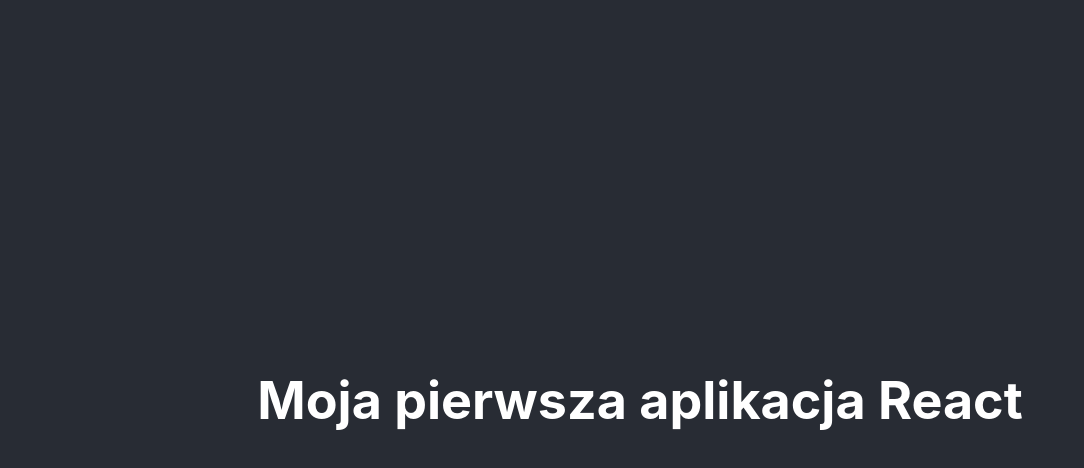
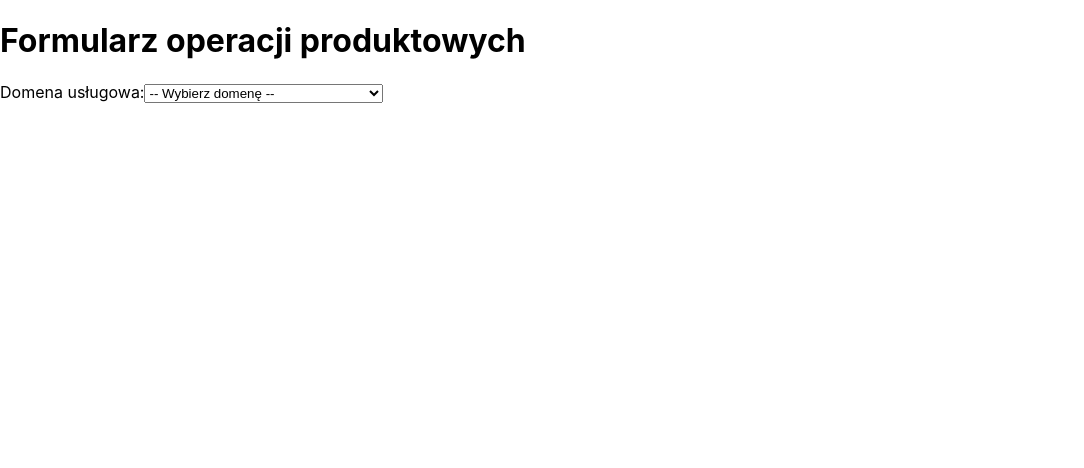
Before and after one commit to mirfor/vendopia-app, a React (Create React App) app: page / in a window 1280 px wide. Shown: the top 468 px of the page, without its empty margins (0-1084 px from the left). Built offline with nearby package versions, Linux system fonts and the light colour scheme.

Commit message:
Update App.js

```diff
--- a/src/App.js
+++ b/src/App.js
@@ -1,13 +1,76 @@
-import './App.css';
+import React, { useState } from "react";
+import data from "./data.json"; // Umieść plik JSON w src/data.json
 
-function App() {
+export default function App() {
+  const [selectedDomain, setSelectedDomain] = useState("");
+  const [selectedOperation, setSelectedOperation] = useState("");
+
+  const domains = Object.keys(data);
+  const operations =
+    selectedDomain && data[selectedDomain]?.serviceOperations || [];
+  const selectedDetails = operations.find(
+    (op) => op.name === selectedOperation
+  );
+
   return (
-    <div className="App">
-      <header className="App-header">
-        <h1>Moja pierwsza aplikacja React</h1>
-      </header>
+    <div className="p-6 max-w-2xl mx-auto">
+      <h1 className="text-2xl font-bold mb-4">Formularz operacji produktowych</h1>
+
+      <label className="block mb-2">Domena usługowa:</label>
+      <select
+        className="w-full p-2 border rounded mb-4"
+        value={selectedDomain}
+        onChange={(e) => {
+          setSelectedDomain(e.target.value);
+          setSelectedOperation("");
+        }}
+      >
+        <option value="">-- Wybierz domenę --</option>
+        {domains.map((domain) => (
+          <option key={domain} value={domain}>
+            {data[domain].serviceDomain}
+          </option>
+        ))}
+      </select>
+
+      {operations.length > 0 && (
+        <>
+          <label className="block mb-2">Operacja:</label>
+          <select
+            className="w-full p-2 border rounded mb-4"
+            value={selectedOperation}
+            onChange={(e) => setSelectedOperation(e.target.value)}
+          >
+            <option value="">-- Wybierz operację --</option>
+            {operations.map((op) => (
+              <option key={op.name} value={op.name}>
+                {op.name}
+              </option>
+            ))}
+          </select>
+        </>
+      )}
+
+      {selectedDetails && (
+        <div className="bg-gray-100 p-4 rounded">
+          <h2 className="text-xl font-semibold mb-2">Szczegóły operacji</h2>
+          <p><strong>Opis:</strong> {selectedDetails.description}</p>
+          <p><strong>Częstotliwość:</strong> {selectedDetails.executionFrequency}</p>
+
+          {selectedDetails.accountingInstructions && (
+            <div className="mt-3">
+              <h3 className="font-semibold">Instrukcje księgowe:</h3>
+              <ul className="list-disc list-inside">
+                {selectedDetails.accountingInstructions.map((ai, index) => (
+                  <li key={index}>
+                    {ai.instructionType} – {ai.postingRule} ({ai.trigger})
+                  </li>
+                ))}
+              </ul>
+            </div>
+          )}
+        </div>
+      )}
     </div>
   );
 }
-
-export default App;
```
